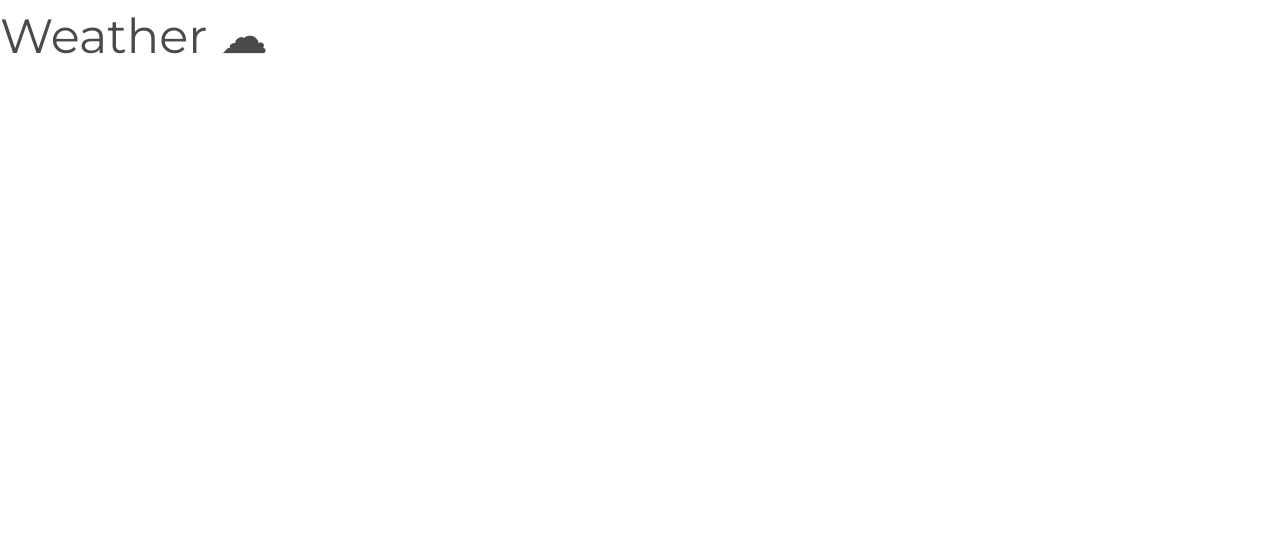
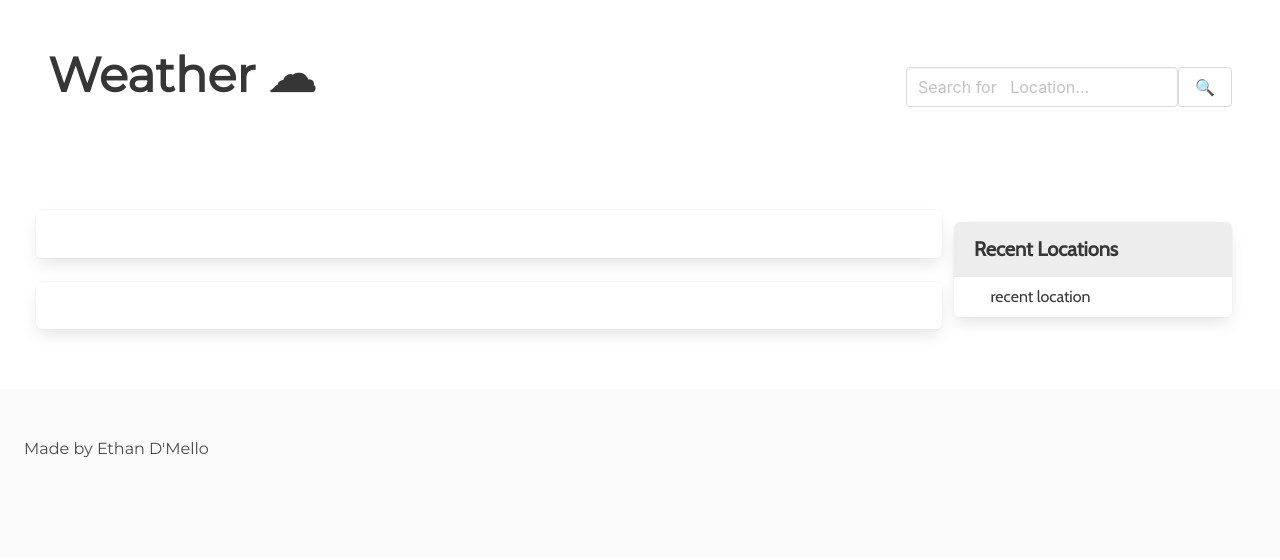
Before and after one commit to EthanDMello/Weather-App, a plain HTML site: page index.html in a window 1280 px wide. Drawn offline with nearby package versions, Linux system fonts and the light colour scheme.

Commit message:
main styling

```diff
--- a/index.html
+++ b/index.html
@@ -18,12 +18,46 @@
     <title>Weather App</title>
   </head>
   <body>
-    <header class="">
-      <h1 class="is-size-1">Weather ☁</h1>
-      <section class="searchBar"></section>
+    <header class="section">
+      <!-- header with title and searchbar -->
+      <section class="level">
+        <h1 class="title is-1">Weather ☁</h1>
+        <div class="control level-right">
+          <input
+            class="input"
+            type="text"
+            placeholder="Search for   Location..."
+          />
+          <button class="button">🔍</button>
+        </div>
+      </section>
     </header>
-    <main></main>
-    <footer></footer>
+    <main class="tile is-ancestor section">
+      <!-- main -->
+      <section class="tile is-9 is-vertical">
+        <div class="tile is-child box">
+          <!-- current searched location -->
+        </div>
+        <div class="tile is-child box">
+          <!-- 5 day forcast -->
+        </div>
+      </section>
+      <aside class="tile is-parent">
+        <div class="tile is-child panel">
+          <!-- recent searched locations -->
+          <p class="panel-heading">Recent Locations</p>
+          <a class="panel-block">
+            <span class="panel-icon">
+              <i class="fas fa-book" aria-hidden="true"></i>
+            </span>
+            recent location
+          </a>
+        </div>
+      </aside>
+    </main>
+    <footer class="footer">
+      <h1>Made by Ethan D'Mello</h1>
+    </footer>
     <script src="./Assets/JS/script.js"></script>
   </body>
 </html>
```
